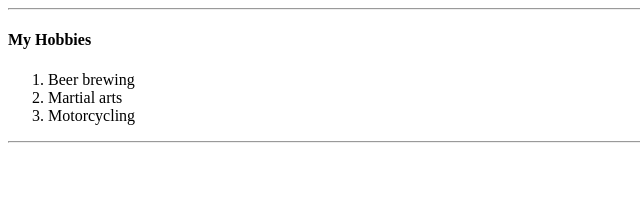
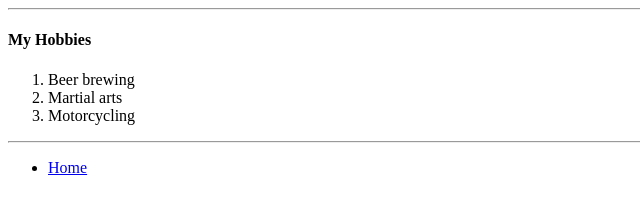
Before and after one commit to Stephthetechie/HTML, a plain HTML site: page Hobbies.html in a window 1280 px wide. Shown: the full height of the page, 0-640 px from the left. Drawn offline with Linux system fonts and the light colour scheme.

Commit message:
first commit

```diff
--- a/Hobbies.html
+++ b/Hobbies.html
@@ -14,5 +14,9 @@
         <li>Motorcycling</li>
     </ol>
     <hr>
+
+    <ul>
+        <li><a href="./index.html">Home</a></li>
+    </ul>
 </body>
 </html>
```
Also changed, not shown: Contact.html (+4 -0 lines), index.html (+1 -0 lines).
